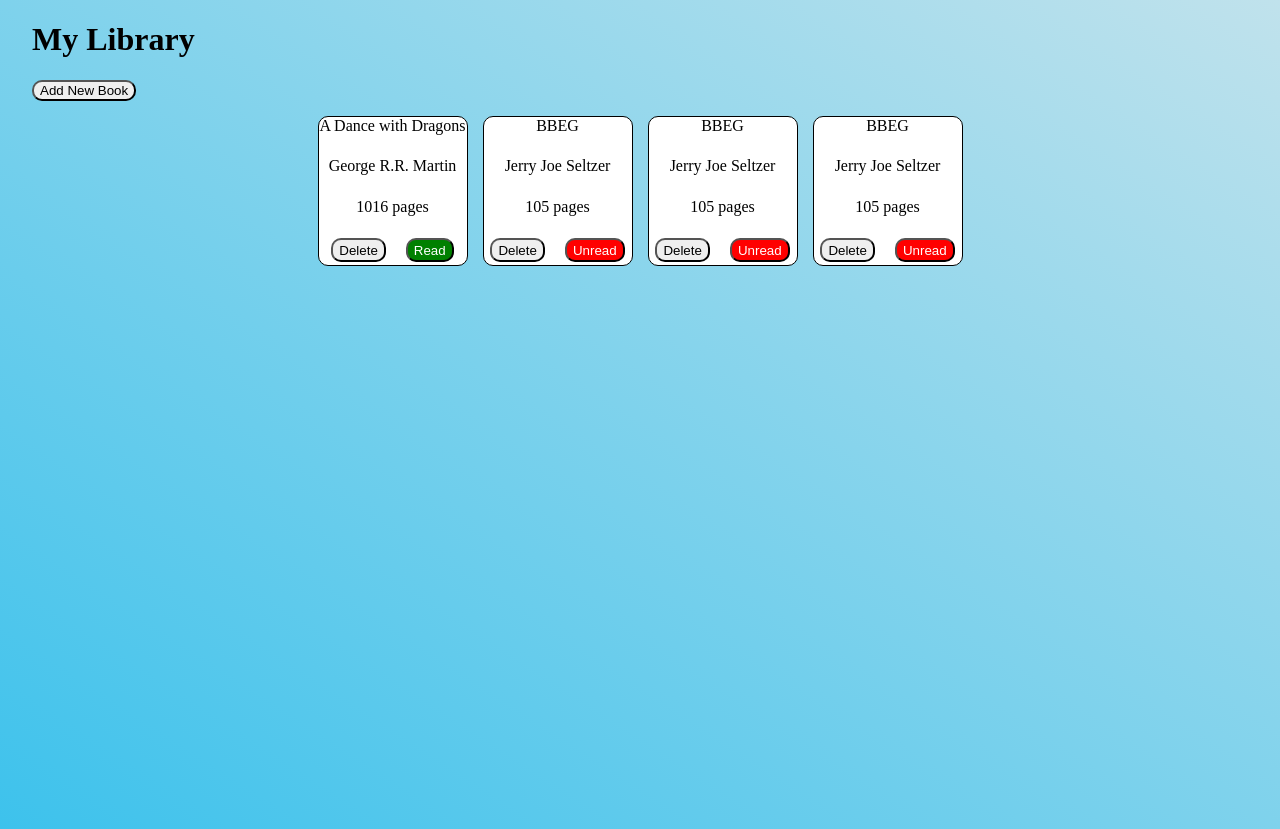
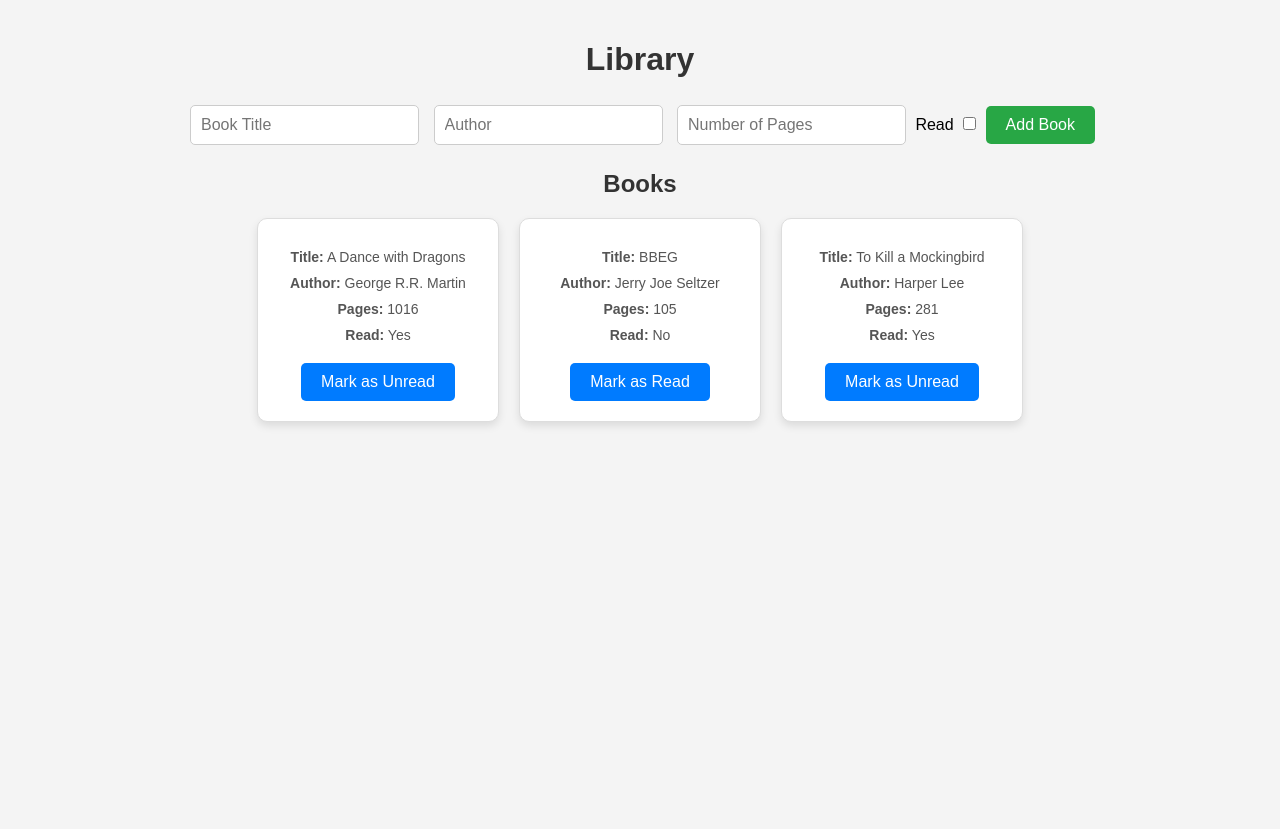
Before and after one commit to cp479/library, a plain HTML site: page index.html in a window 1280 px wide. After the commit the page ends 800 px from the top, so only its background shows below. Drawn offline with Linux system fonts and the light colour scheme.

Commit message:
Revamp layout

```diff
--- a/app.js
+++ b/app.js
@@ -1,130 +1,74 @@
-function Book(title,author,pageNumber,read){
-    this.title=title;
-    this.author=author;
-    this.pageNumber=pageNumber;
-    this.read=read;
+// Book constructor
+function Book(title, author, pages, isRead) {
+    this.title = title;
+    this.author = author;
+    this.pages = pages;
+    this.isRead = isRead;
 }
 
-let book1=new Book('A Dance with Dragons', 'George R.R. Martin', '1016', 'Read');
-let book2=new Book('BBEG', 'Jerry Joe Seltzer', '105', 'Unread');
-let book3=new Book('BBEG', 'Jerry Joe Seltzer', '105', 'Unread');
-let book4=new Book('BBEG', 'Jerry Joe Seltzer', '105', 'Unread');
+// Array to store book objects
+let library = [];
 
-const myLibrary=[book1, book2, book3, book4];
+// Add some example books
+const exampleBooks = [
+    new Book('A Dance with Dragons', 'George R.R. Martin', 1016, true),
+    new Book('BBEG', 'Jerry Joe Seltzer', 105, false),
+    new Book('To Kill a Mockingbird', 'Harper Lee', 281, true)
+];
 
+// Add example books to the library and display them
+exampleBooks.forEach(book => addBookToLibrary(book));
 
-const dialog=document.querySelector('dialog')
-const addButton=document.querySelector('dialog+button')
-addButton.addEventListener('click',addBookToLibrary)
-const modalForm=document.querySelector('form')
-const cancel = document.querySelector("#cancel");
-cancel.addEventListener("click", () => {
-    dialog.close();
-});
+// Function to add book to library
+function addBookToLibrary(book) {
+    library.push(book);
+    displayBooks();
+}
 
+// Function to toggle read status
+function toggleReadStatus(index) {
+    library[index].isRead = !library[index].isRead;
+    displayBooks();
+}
 
-function addBookToLibrary(){
-    dialog.showModal()
-    modalForm.addEventListener('submit',(event)=>{
-        event.preventDefault()
- let title=document.querySelector('#book-title').value
- let author=document.querySelector('#book-author').value
- let pageNumber=document.querySelector('#page-number').value
- let read=document.querySelector('select').value
- if (pageNumber===undefined||pageNumber===null||pageNumber===''){
-    modalForm.reset()
-    dialog.close()}
- else{
- let newBook= new Book(title,author,pageNumber,read);
- myLibrary.push(newBook)
- let content=document.createElement('div')
- content.classList.add('content');
- let titleDiv=document.createElement('div')
-    titleDiv.classList.add('title')
-    titleDiv.textContent=`${newBook.title}`
-    content.appendChild(titleDiv)
-    let authorDiv=document.createElement('div')
-    authorDiv.classList.add('author')
-    authorDiv.textContent=`${newBook.author}`
-    content.appendChild(authorDiv)
-    let pagesDiv=document.createElement('div')
-    pagesDiv.classList.add('pages')
-    pagesDiv.textContent=`${newBook.pageNumber} pages`
-    content.appendChild(pagesDiv)
-    let buttonDiv=document.createElement('div')
-    buttonDiv.classList.add('button-div')
- let delButton=document.createElement('button')
- delButton.classList.add('del-button')
- delButton.textContent='Delete'
- buttonDiv.appendChild(delButton)
- let statusButton=document.createElement('button')
- statusButton.classList.add('status-button')
- statusButton.textContent=`${newBook.read}`
- if(statusButton.textContent==='Read'){
-    statusButton.style.backgroundColor='green'
-    statusButton.style.color='white'
-}
-else(statusButton.style.backgroundColor='red')
- buttonDiv.appendChild(statusButton)
- content.appendChild(buttonDiv)
- display.appendChild(content)
- delButton.addEventListener('click', () => {
-     content.remove();
-    });
- modalForm.reset()
- dialog.close()
-}
- })}
+// Function to display books in the DOM
+function displayBooks() {
+    const bookList = document.getElementById('bookList');
+    bookList.innerHTML = ''; // Clear the book list
 
-const display=document.querySelector('#display');
+    library.forEach((book, index) => {
+        const bookDiv = document.createElement('div');
+        bookDiv.classList.add('book');
 
-function displayBooks(){
-    for(let i=0;i<myLibrary.length;i++){
-    let content=document.createElement('div')
-    content.classList.add('content');
-    let titleDiv=document.createElement('div')
-    titleDiv.classList.add('title')
-    titleDiv.textContent=`${myLibrary[i].title}`
-    content.appendChild(titleDiv)
-    let authorDiv=document.createElement('div')
-    authorDiv.classList.add('author')
-    authorDiv.textContent=`${myLibrary[i].author}`
-    content.appendChild(authorDiv)
-    let pagesDiv=document.createElement('div')
-    pagesDiv.classList.add('pages')
-    pagesDiv.textContent=`${myLibrary[i].pageNumber} pages`
-    content.appendChild(pagesDiv)
-    let buttonDiv=document.createElement('div')
-    buttonDiv.classList.add('button-div')
-   delButton=document.createElement('button')
-   delButton.classList.add('del-button')
-   delButton.textContent='Delete'
-   buttonDiv.appendChild(delButton)
-   let statusButton=document.createElement('button')
-statusButton.classList.add('status-button')
-statusButton.textContent=`${myLibrary[i].read}`
-if(statusButton.textContent==='Read'){
-    statusButton.style.backgroundColor='green'
-    statusButton.style.color='white'
-}
-else(statusButton.style.backgroundColor='red')
-buttonDiv.appendChild(statusButton)
-content.appendChild(buttonDiv)
-display.appendChild(content)
-    delButton.addEventListener('click', () => {
-        content.remove();
+        const bookInfo = `
+            <p><strong>Title:</strong> ${book.title}</p>
+            <p><strong>Author:</strong> ${book.author}</p>
+            <p><strong>Pages:</strong> ${book.pages}</p>
+            <p><strong>Read:</strong> ${book.isRead ? 'Yes' : 'No'}</p>
+            <button onclick="toggleReadStatus(${index})">${book.isRead ? 'Mark as Unread' : 'Mark as Read'}</button>
+        `;
+
+        bookDiv.innerHTML = bookInfo;
+        bookList.appendChild(bookDiv);
     });
 }
-}
-console.log(displayBooks())
 
-display.addEventListener("click", (event) => {
-    if(event.target.innerText === 'Read') {
-      event.target.innerText='Unread'
-      event.target.style.backgroundColor='red'
-    }
-    else if (event.target.innerText==='Unread'){
-        event.target.innerText='Read'
-        event.target.style.backgroundColor='green'
-    }
-  })
+// Add event listener to the button
+document.getElementById('addBookButton').addEventListener('click', () => {
+    const title = document.getElementById('title').value;
+    const author = document.getElementById('author').value;
+    const pages = document.getElementById('pages').value;
+    const isRead = document.getElementById('read').checked;
+
+    // Create a new book object
+    const newBook = new Book(title, author, pages, isRead);
+
+    // Add the new book to the library
+    addBookToLibrary(newBook);
+
+    // Clear the input fields
+    document.getElementById('title').value = '';
+    document.getElementById('author').value = '';
+    document.getElementById('pages').value = '';
+    document.getElementById('read').checked = false;
+});
--- a/index.html
+++ b/index.html
@@ -3,54 +3,21 @@
 <head>
     <meta charset="UTF-8">
     <meta name="viewport" content="width=device-width, initial-scale=1.0">
-    <title>Document</title>
+    <title>Library</title>
     <link rel="stylesheet" href="style.css">
 </head>
 <body>
-    <div class="header">
-        <h1>My Library</h1>
+    <h1>Library</h1>
+    <div>
+        <input type="text" id="title" placeholder="Book Title">
+        <input type="text" id="author" placeholder="Author">
+        <input type="number" id="pages" placeholder="Number of Pages">
+        <label for="read">Read</label>
+        <input type="checkbox" id="read">
+        <button id="addBookButton">Add Book</button>
     </div>
-    <dialog class="modal">
-        <form method="dialog">
-            <p>
-                <label for="book-title">
-                    Book Title:
-                    <input type="text" id='book-title' required/>
-                </label>
-            </p>
-            <p>
-                <label for="book-author">
-                    Author:
-                    <input type="text" id='book-author' required/>
-                </label>
-            </p>
-            <p>
-                <label for="page-number">
-                    Number of Pages:
-                    <input type="number" id='page-number' required/>
-                </label>
-            </p>
-            <p>
-                <label>
-                    Have you read it?
-                    <select>
-                        <option>Unread</option>
-                        <option>Read</option>
-                    </select>
-                </label>
-            </p>
-            <div>
-                <input type="submit" id="confirm" value="Confirm"/>
-                <input type="submit" id="cancel" value="Cancel" formnovalidate/>
-            </div>
-        </form>
-
-    </dialog>
-    <button id="new-book">Add New Book</button>
-
-    <div id="display"></div>
-
-
-<script src="app.js"></script>
+    <h2>Books</h2>
+    <div id="bookList"></div>
+    <script src="app.js"></script>
 </body>
 </html>
--- a/style.css
+++ b/style.css
@@ -1,60 +1,74 @@
-*{
-    border-radius:10px
+body {
+    font-family: Arial, sans-serif;
+    background-color: #f4f4f4;
+    margin: 0;
+    padding: 20px;
 }
 
-body {
-    padding: 0 24px;
-    /* background-color: #3DC2EC; */
-    background-image: linear-gradient(to top right, #3DC2EC, #c0e2ec);
-    min-height: 100vh;
+h1, h2 {
+    text-align: center;
+    color: #333;
 }
 
-
-
-#display{
-    display:flex;
-    gap:15px;
-    flex-wrap:wrap;
-    margin-top:15px;
-    justify-content:center
+div {
+    margin-bottom: 20px;
+    text-align: center;
 }
 
-.content{
-    color:black;
-    background-color:white;
-    border:solid 1px black;
-    box-sizing:border-box;
-    height:150px;
-    width:150px;
-    display:flex;
-    justify-content:center;
-    flex-wrap:wrap;
-    gap:20px;
+input {
+    margin: 5px;
+    padding: 10px;
+    font-size: 16px;
+    border: 1px solid #ccc;
+    border-radius: 5px;
 }
 
-
-.title{
-    color:black;
-    width:100%;
-    display:flex;
-    justify-content:center
-
+button {
+    padding: 10px 20px;
+    font-size: 16px;
+    background-color: #28a745;
+    color: white;
+    border: none;
+    border-radius: 5px;
+    cursor: pointer;
 }
 
-.author{
-    color:black;
-    width:100%;
-    display:flex;
-    justify-content:center
-
+button:hover {
+    background-color: #218838;
 }
 
-.button-div{
-    display:flex;
-    gap:20px;
-    margin-bottom:3px
+#bookList {
+    display: flex;
+    flex-wrap: wrap;
+    justify-content: center;
+    gap: 20px;
 }
 
-.status-button{
-    color:white
+.book {
+    background-color: white;
+    border: 1px solid #ddd;
+    border-radius: 10px;
+    box-shadow: 0 4px 8px rgba(0, 0, 0, 0.1);
+    padding: 20px;
+    width: 200px;
+    transition: transform 0.2s;
 }
+
+.book:hover {
+    transform: translateY(-5px);
+}
+
+.book p {
+    margin: 10px 0;
+    font-size: 14px;
+    color: #555;
+}
+
+.book button {
+    background-color: #007bff;
+    margin-top: 10px;
+}
+
+.book button:hover {
+    background-color: #0056b3;
+}
```
Also changed, not shown: 1 other file. Lines whose indentation alone changed are shown as unchanged.
